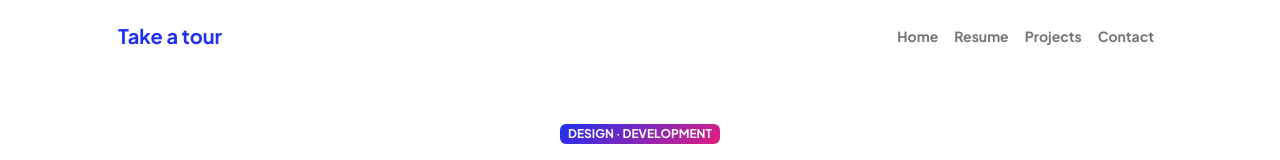
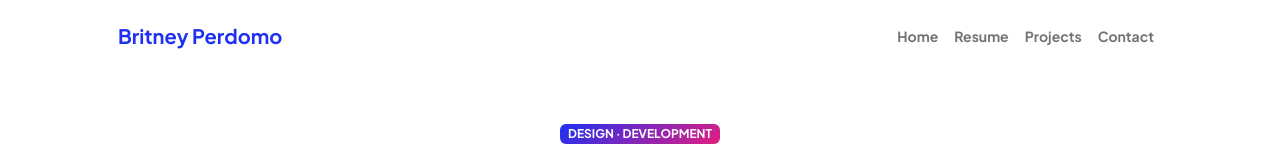
Before and after one commit to sillypenguin77/PersonalPage, a plain HTML site: page index.html in a window 1280 px wide. Shown: the top 160 px of the page. Drawn offline with nearby package versions, Linux system fonts and the light colour scheme.

Commit message:
Update index.html

```diff
--- a/index.html
+++ b/index.html
@@ -22,7 +22,7 @@
             <!-- Navigation-->
             <nav class="navbar navbar-expand-lg navbar-light bg-white py-3">
                 <div class="container px-5">
-                    <a class="navbar-brand" href="index.html"><span class="fw-bolder text-primary">Take a tour</span></a>
+                    <a class="navbar-brand" href="index.html"><span class="fw-bolder text-primary">Britney Perdomo</span></a>
                     <button class="navbar-toggler" type="button" data-bs-toggle="collapse" data-bs-target="#navbarSupportedContent" aria-controls="navbarSupportedContent" aria-expanded="false" aria-label="Toggle navigation"><span class="navbar-toggler-icon"></span></button>
                     <div class="collapse navbar-collapse" id="navbarSupportedContent">
                         <ul class="navbar-nav ms-auto mb-2 mb-lg-0 small fw-bolder">
```
